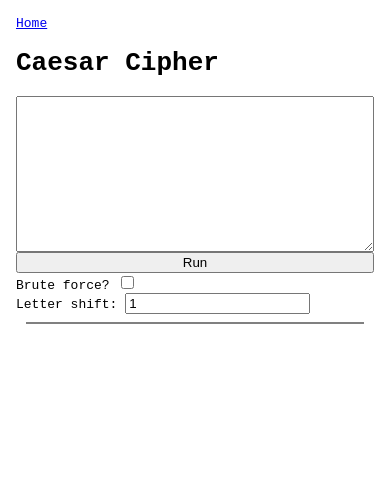
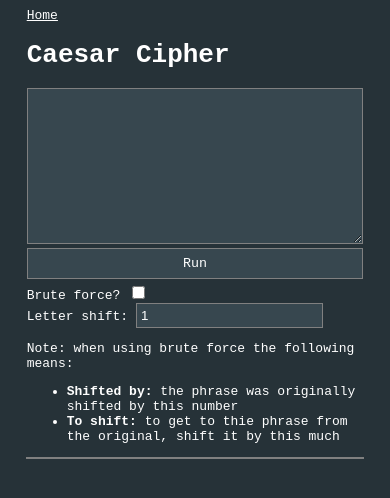
Before and after one commit to hjfitz/secrypt, a plain HTML site: page caesar/index.html in a window 390 px wide. Both pictures are taken after a click on the button "Run". Drawn offline with Linux system fonts and the light colour scheme.

Commit message:
style and more info

```diff
--- a/caesar/index.html
+++ b/caesar/index.html
@@ -4,39 +4,41 @@
 	<meta name="viewport" content="width=device-width, initial-scale=1.0">
 	<meta http-equiv="X-UA-Compatible" content="ie=edge">
 	<title>Caesar Cipher</title>
+	<link rel="stylesheet" href="/style.css">
+	<meta name="theme-color" content="#263238">
 	<style>
+
+		.input {
+			max-width: 300px;
+		}
 		#output {
 			border: solid 1px grey;
-			width: 250px;
-			overflow:scroll;
+			overflow:hidden;
 			flex: 1;
 			width: 90%;
 			margin: 0 auto;
 		}
 
-		body, .input {
-			display:flex;
+		#output > p {
+			cursor: pointer;
+			padding: 8px 12px;
+			margin: 0;
 		}
 
-		body {
-			font-family: monospace;
+		#output > p:hover {
+			background: #455a64;
 		}
 
-		body > div {
-			margin: 8px;
-		}
-
-		.input {
-			flex-direction: column;
-		}
 
 		@media screen and (max-width: 800px) {
 			body {
 				flex-direction: column;
 			}
+			.input {
+				max-width: 90%;
+				margin: 0 auto;
+			}
 		}
-
-
 	</style>
 </head>
 <body>
@@ -54,6 +56,13 @@
 		<label for="shift">Letter shift:
 			<input type="text" value="1" id='shift'>
 		</label>
+		<div>
+			<p>Note: when using brute force the following means:</p>
+			<ul>
+				<li><strong>Shifted by:</strong> the phrase was originally shifted by this number</li>
+				<li><strong>To shift:</strong> to get to thie phrase from the original, shift it by this much</li>
+			</ul>
+		</div>
 	</div>
 
 	<div id="output"></div>
@@ -65,15 +74,22 @@
 			const shift = document.getElementById('shift')
 			const output = document.getElementById('output')
 
-			const doShift = (trans, val) => [...trans].map((chr) => {
-				if (chr.length !== 1 || !chr.match(/[a-z]/i)) return chr
-				return String.fromCharCode((((chr.toLowerCase().charCodeAt() - 97) + val) % 26) + 97)
+			const doShift = (trans, amount) => [...trans].map((chr) => {
+				if (!chr.match(/[a-z]/i)) return chr
+					// Get its code
+				var code = chr.charCodeAt();
+
+				// Uppercase letters
+				if ((code >= 65) && (code <= 90)) return String.fromCharCode(((code - 65 + amount) % 26) + 65);
+				// Lowercase letters
+				else if ((code >= 97) && (code <= 122)) return String.fromCharCode(((code - 97 + amount) % 26) + 97);
 			}).join('')
 
-			function placeInDOM(phrase) {
+			function placeInDOM(idx, phrase) {
 				console.log('appending', phrase)
+				const inner = `Shifted by: ${26 - idx}, To shift: ${idx} ::: ${phrase}`
 				const para = document.createElement('p')
-				para.textContent = phrase
+				para.textContent = inner
 				output.appendChild(para)
 			}
 
@@ -83,9 +99,9 @@
 				console.log('shifting', toTranslate)
 				const isBrute = brute.checked
 				if (isBrute) {
-					Array.from({ length: 25 }).map((_, idx) => placeInDOM(`Shift: ${idx+1} :: ${doShift(toTranslate, idx + 1)}`))
+					Array.from({ length: 27 }).map((_, idx) => 26 - (idx + 1)).map((idx) => placeInDOM(idx, doShift(toTranslate, idx)))
 				} else {
-					placeInDOM(doShift(toTranslate, parseInt(shift.value, 10)))
+					placeInDOM(26 - shift.value, doShift(toTranslate, parseInt(shift.value, 10)))
 				}
 			})
 		</script>
--- /dev/null
+++ b/style.css
@@ -0,0 +1,43 @@
+body {
+	font-family: monospace;
+	background-color: #263238;
+	color: white;
+}
+
+a {
+	color: white;
+}
+
+
+body, .input {
+	display:flex;
+}
+
+
+body > div {
+	margin: 8px;
+}
+
+.input {
+	flex-direction: column;
+}
+
+textarea, #output, input {
+	background: #37474f;
+    color: white;
+    border: solid 1px grey;
+}
+
+input {
+	padding: 4px;
+}
+
+button {
+	background: #37474f;
+    border: solid 1px grey;
+    margin: 4px 0;
+    padding: 7px 0;
+    font-family: monospace;
+    color: white;
+    font-weight: 500;
+}
```
Also changed, not shown: index.html (+4 -6 lines).
